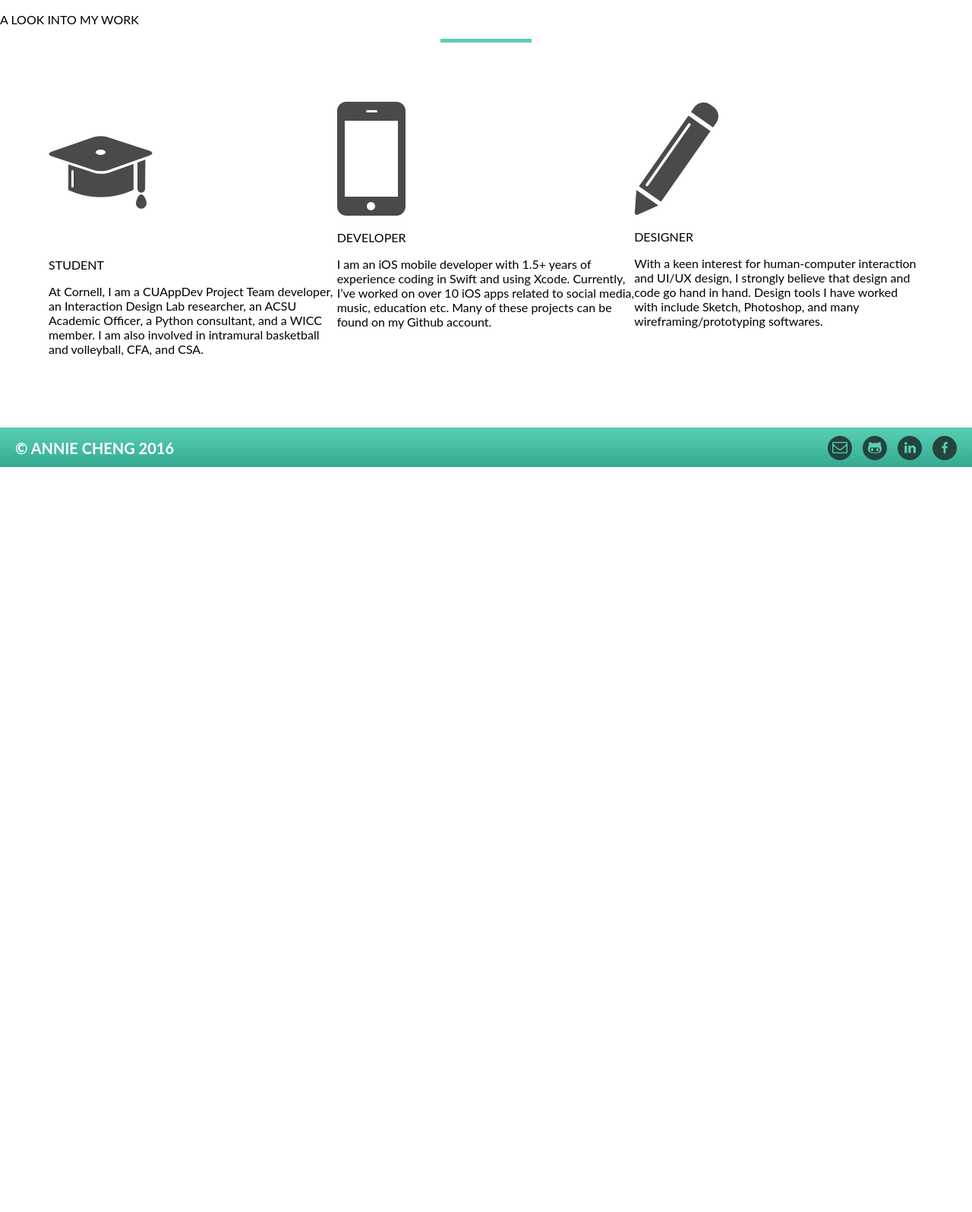
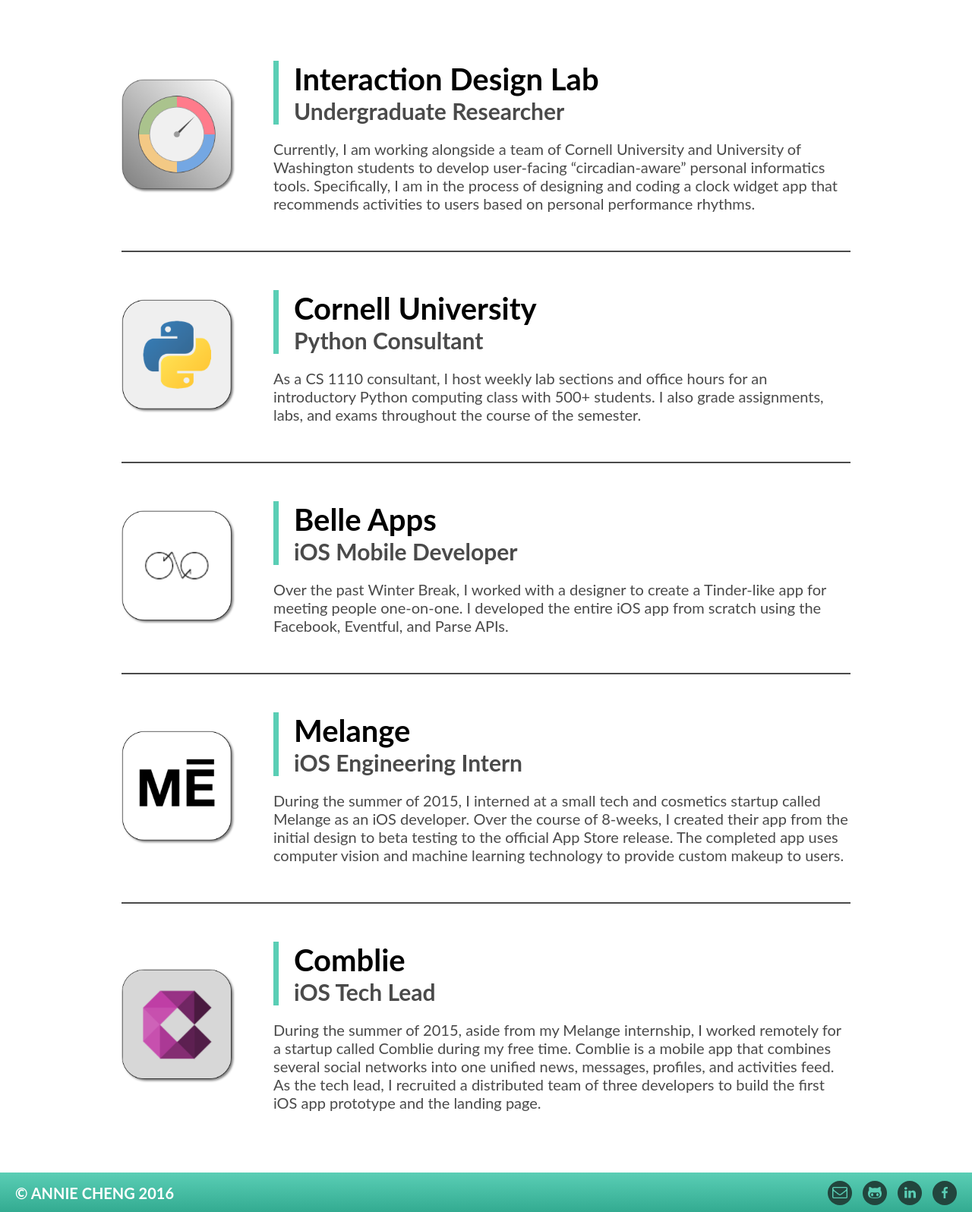
Before and after one commit to acheng96/Cornell-CS2300, a PHP site: page /files/work.php in a window 1280 px wide. Shown: the part 80-1676 px from the top of the page at 76% size. Before the commit the page ends 695 px from the top, so only its background shows below. Run offline with PHP 8.4, Linux system fonts and the light colour scheme.

Commit message:
Finish styling work page

```diff
--- a/p1_cs2300/css/stylesheet.css
+++ b/p1_cs2300/css/stylesheet.css
@@ -198,7 +198,7 @@ ul {
 
 /* - Title- */
 
-#about-title p {
+#title p {
 	margin: 50px auto 20px auto;
 	font-size: 30px;
 	font-weight: bold;
@@ -252,12 +252,66 @@ ul {
 
 }
 
-
-
-
 /* ============= *
  * = Work Page = *
  * ============= */
+
+/* - Categories - */
+.work-categories-container {
+	display: block;
+	padding: 30px 0;
+}
+
+.work-categories-divider {
+	margin: auto;
+	width: 75%;
+	height: 2px;
+	background-color: #4A4A4A;
+}
+
+.work-category {
+	display: -webkit-flex;
+	margin: 50px auto;
+	width: 75%;
+}
+
+.work-category a {
+	margin: auto;
+}
+
+.work-category img {
+	margin: auto 50px auto 0;
+	width: 150px;
+	height: 150px;
+}
+
+.work-category h1 {
+	margin: 0;
+	font-size: 40px;
+	font-weight: bold;
+}
+
+.work-category h2 {
+	margin: 0;
+	font-size: 30px;
+	font-weight: bold;
+	color: #4A4A4A;
+}
+
+.work-category p {
+	margin-bottom: 0;
+	font-size: 20px;
+	color: #4A4A4A;
+}
+
+.work-title {
+	border-left: solid 7px #5ACEB5;
+	padding-left: 20px;
+}
+
+.work-description {
+	margin: auto;
+}
 
 /* ================= *
  * = Projects Page = *
--- a/p1_cs2300/files/about.php
+++ b/p1_cs2300/files/about.php
@@ -15,7 +15,7 @@
 		<!-- Body -->
 		<div id="about-body-container">
 			<!-- Title -->
-			<div id="about-title">
+			<div id="title">
 				<p>A BIT ABOUT MYSELF</p>
 				<div id="title-underline"></div>
 			</div>
@@ -28,12 +28,12 @@
 					<p>At Cornell, I am a CUAppDev Project Team developer, an Interaction Design Lab researcher, an ACSU Academic Officer, a Python consultant, and a WICC member. I am also involved in intramural basketball and volleyball, CFA, and CSA.</p>
 				</div>
 				<div class="about-category">
-					<img id="developer-icon" src="../images/developer_icon.png" alt="Developer Icon">
+					<img src="../images/developer_icon.png" alt="Developer Icon">
 					<h2>DEVELOPER</h2>
 					<p>I am an iOS mobile developer with 1.5+ years of experience coding in Swift and using Xcode. Currently, I’ve worked on over 10 iOS apps related to social media, music, education etc.  Many of these projects can be found on my Github account.</p>
 				</div>
 				<div class="about-category">
-					<img id="designer-icon" src="../images/designer_icon.png" alt="Designer Icon">
+					<img src="../images/designer_icon.png" alt="Designer Icon">
 					<h2>DESIGNER</h2>
 					<p>With a keen interest for human-computer interaction and UI/UX design, I strongly believe that design and code go hand in hand. Design tools I have worked with include Sketch, Photoshop, and many wireframing/prototyping softwares. </p>
 				</div>
--- a/p1_cs2300/files/work.php
+++ b/p1_cs2300/files/work.php
@@ -14,28 +14,61 @@
 
 		<!-- Body -->
 		<div id="work-body-container">
-			<!-- Title -->
-			<div id="work-title">
-				<p>A LOOK INTO MY WORK</p>
-				<div id="title-underline"></div>
-			</div>
-
 			<!-- Categories -->
-			<div class="about-categories-container">
-				<div id="student-category">
-					<img id="student-icon" src="images/student_icon.png" alt="Student Icon">
-					<p>STUDENT</p>
-					<p>At Cornell, I am a CUAppDev Project Team developer, an Interaction Design Lab researcher, an ACSU Academic Officer, a Python consultant, and a WICC member. I am also involved in intramural basketball and volleyball, CFA, and CSA.</p>
+			<div class="work-categories-container">
+				<div class="work-category">
+					<a href="http://idl.cornell.edu/projects/"><img src="../images/clock_widget_image.png" alt="Clock Widget"></a>
+					<div class="work-description">
+						<div class="work-title">
+							<h1>Interaction Design Lab</h1>
+						  <h2>Undergraduate Researcher</h2>
+						</div>
+					  <p>Currently, I am working alongside a team of Cornell University and University of Washington students to develop user-facing “circadian-aware” personal informatics tools. Specifically, I am in the process of designing and coding a clock widget app that recommends activities to users based on personal performance rhythms.</p>
+					</div>
 				</div>
-				<div id="developer-category">
-					<img id="developer-icon" src="images/developer_icon.png" alt="Developer Icon">
-					<p>DEVELOPER</p>
-					<p>I am an iOS mobile developer with 1.5+ years of experience coding in Swift and using Xcode. Currently, I’ve worked on over 10 iOS apps related to social media, music, education etc.  Many of these projects can be found on my Github account.</p>
+				<div class="work-categories-divider"></div>
+				<div class="work-category">
+					<a href="https://www.cornell.edu"><img src="../images/python_image.png" alt="Python"></a>
+					<div class="work-description">
+						<div class="work-title">
+							<h1>Cornell University</h1>
+					    <h2>Python Consultant</h2>
+						</div>
+					  <p>As a CS 1110 consultant, I host weekly lab sections and office hours for an introductory Python computing class with 500+ students. I also grade assignments, labs, and exams throughout the course of the semester.</p>
+					</div>
 				</div>
-				<div id="designer-category">
-					<img id="designer-icon" src="images/designer_icon.png" alt="Designer Icon">
-					<p>DESIGNER</p>
-					<p>With a keen interest for human-computer interaction and UI/UX design, I strongly believe that design and code go hand in hand. Design tools I have worked with include Sketch, Photoshop, and many wireframing/prototyping softwares. </p>
+				<div class="work-categories-divider"></div>
+				<div class="work-category">
+					<a href="http://www.belleapps.me/"><img src="../images/ono_image.png" alt="OnO"></a>
+					<div class="work-description">
+						<div class="work-title">
+							<h1>Belle Apps</h1>
+					    <h2>iOS Mobile Developer</h2>
+						</div>
+					  <p>Over the past Winter Break, I worked with a designer to create a Tinder-like app for meeting people one-on-one. I developed the entire iOS app from scratch using the Facebook, Eventful, and Parse APIs.</p>
+					</div>
+				</div>
+				<div class="work-categories-divider"></div>
+				<div class="work-category">
+					<a href="https://itunes.apple.com/us/app/melange-beauty/id1009607757?mt=8"><img src="../images/melange_image.png" alt="Melange"></a>
+					<div class="work-description">
+						<div class="work-title">
+							<h1>Melange</h1>
+					    <h2>iOS Engineering Intern</h2>
+						</div>
+					  <p>During the summer of 2015, I interned at a small tech and cosmetics startup called Melange as an iOS developer. Over the course of 8-weeks, I created their app from the initial design to beta testing to the official App Store release. The completed app uses computer vision and machine learning technology to provide custom makeup to users. </p>
+					</div>
+				</div>
+				<div class="work-categories-divider"></div>
+				<div class="work-category">
+					<a href="http://www.comblie.com"><img src="../images/comblie_image.png" alt="Comblie"></a>
+					<div class="work-description">
+						<div class="work-title">
+							<h1>Comblie</h1>
+					    <h2>iOS Tech Lead</h2>
+						</div>
+					  <p>During the summer of 2015, aside from my Melange internship,  I worked remotely for a startup called Comblie during my free time. Comblie is a mobile app that combines several social networks into one unified news, messages, profiles, and activities feed. As the tech lead, I recruited a distributed team of three developers to build the first iOS app prototype and the landing page. </p>
+					</div>
 				</div>
 		</div>
 
```
